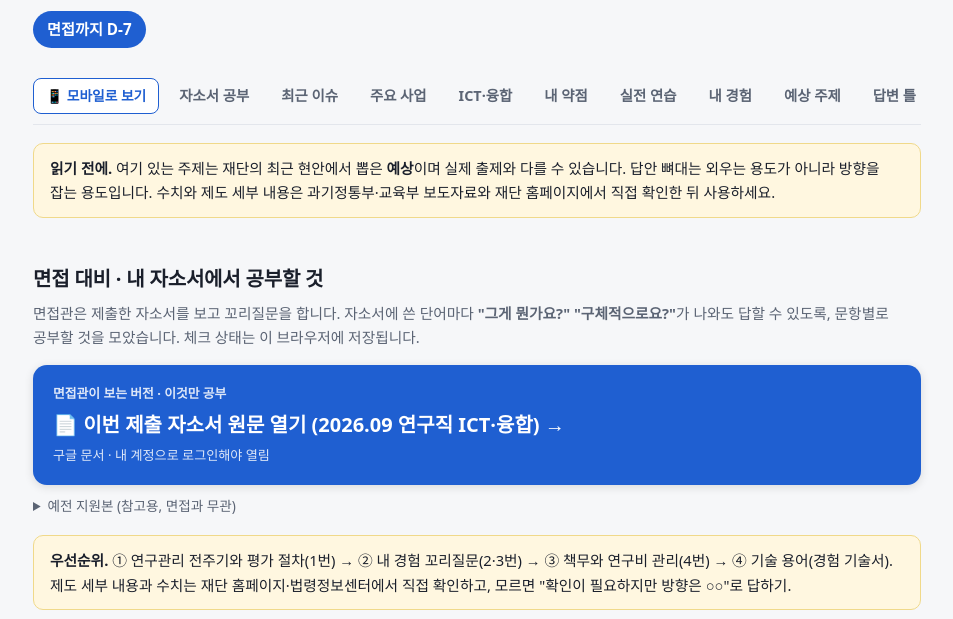
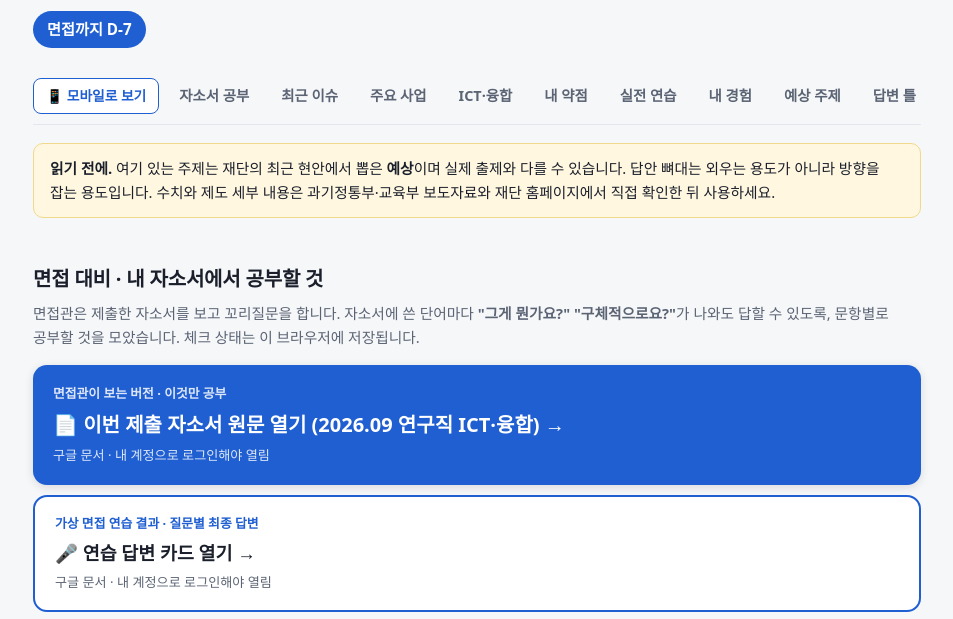
Before and after one commit to idayon/nrf-interview-prep, a plain HTML site: page index.html in a window 1280 px wide. Shown: the part 157-776 px from the top of the page, without its empty margins (163-1116 px from the left). Drawn offline with Linux system fonts and the light colour scheme.

Commit message:
자소서 공부 탭에 연습 답변 카드(비공개 구글 문서) 버튼 추가
Co-Authored-By: Claude Opus 5.5 <noreply@anthropic.com>

```diff
--- a/index.html
+++ b/index.html
@@ -163,6 +163,11 @@ footer{margin-top:50px;color:var(--sub);font-size:.82rem;border-top:1px solid va
     <div style="font-size:.8rem;font-weight:700;opacity:.85">면접관이 보는 버전 · 이것만 공부</div>
     <div style="font-size:1.25rem;font-weight:800;margin-top:4px">📄 이번 제출 자소서 원문 열기 (2026.09 연구직 ICT·융합) →</div>
     <div style="font-size:.82rem;opacity:.85;margin-top:4px">구글 문서 · 내 계정으로 로그인해야 열림</div>
+  </a>
+  <a href="https://docs.google.com/document/d/1AxyV5MhZ7hV4EHWGuNLG3W320qyh2jiBoq97IcGufHY/edit" target="_blank" rel="noopener" style="display:block;text-decoration:none;margin:0 0 10px;padding:16px 20px;border-radius:14px;background:var(--card);border:2px solid var(--accent);color:var(--ink)">
+    <div style="font-size:.8rem;font-weight:700;color:var(--accent)">가상 면접 연습 결과 · 질문별 최종 답변</div>
+    <div style="font-size:1.15rem;font-weight:800;margin-top:4px">🎤 연습 답변 카드 열기 →</div>
+    <div style="font-size:.82rem;color:var(--sub);margin-top:4px">구글 문서 · 내 계정으로 로그인해야 열림</div>
   </a>
   <details style="margin:0 0 14px;font-size:.85rem;color:var(--sub)"><summary style="cursor:pointer">예전 지원본 (참고용, 면접과 무관)</summary>
     <p style="margin:6px 0 0"><a href="https://docs.google.com/document/d/17fGzzLORGJHH5upKguhrzhDj8qCccpXSAAzjUDuj7-c/edit" target="_blank" rel="noopener">2026.04 지원본</a> · <a href="https://docs.google.com/document/d/1eKC2xS4n45pFS_9neUfiA_NdoGcDLZpV_--vS4VOw_A/edit" target="_blank" rel="noopener">2025.10 지원본</a> · <a href="https://docs.google.com/document/d/18peLTbHngaUFwmcGC0PgcF0goRrt16psUPpJfaFR_Ec/edit" target="_blank" rel="noopener">2026.04 첨삭본</a></p>
```
